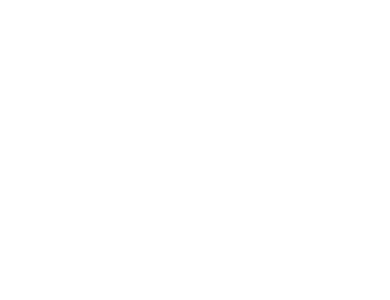
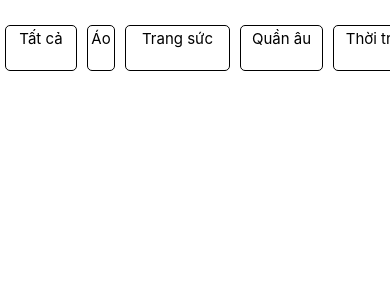
Before and after one commit to Tin-N/DuAnTotNghiep, a React Native app in the folder AwesomeProject/: screen / in a window 390 px wide. Shown: the top 300 px of the page. Built offline with nearby package versions, Linux system fonts and the light colour scheme.

Commit message:
nhat-commit

```diff
--- /dev/null
+++ b/AwesomeProject/src/component/CategoryList/CategoryList.js
@@ -0,0 +1,38 @@
+import { FlatList, StyleSheet, Text, View } from 'react-native'
+import React ,{useState,useRef} from 'react'
+import { fetchingData } from './data'
+import Item from './Item'
+const CategoryList = () => {
+// Vị trí trong flatlist
+const [index, setIndex] = useState(0);
+
+// Lấy vị trí hiện tại của phần tử trong flatlist
+const handleOnViewableItemsChanged = useRef(({ viewableItems }) => {
+  setIndex(viewableItems[0].index);
+}).current;
+
+const flatListRef = useRef(null);
+// Hàm ref cuộn flatlist tới vị trí được chọn từ pagination
+const scrollToIndex = index => {
+  // Sử dụng flatListRef để cuộn đến mục ở vị trí cụ thể
+  flatListRef.current.scrollToIndex({ index, animated: true });
+};
+
+  return (
+    <View style={{marginTop:20, width:'100%'}}>
+        <FlatList
+            showsHorizontalScrollIndicator={false}
+            ref={flatListRef}
+            onViewableItemsChanged={handleOnViewableItemsChanged}
+            snapToAlignment="center"
+            horizontal
+            data={fetchingData()}
+            renderItem={({item})=>(<Item data={item} setNewIndex={scrollToIndex}/>)}
+        />
+    </View>
+  )
+}
+
+export default CategoryList
+
+const styles = StyleSheet.create({})
--- /dev/null
+++ b/AwesomeProject/src/component/CategoryList/Item.js
@@ -0,0 +1,43 @@
+import React, { useState, useEffect } from 'react';
+import { View, Text } from 'react-native';
+
+const Item = (props) => {
+    const {data,indexP,setNewIndex} = props
+    const [index, setindex] = useState()
+  const [viewWidth, setViewWidth] = useState(0);
+  const [isChosen, setIsChosen] = useState(false);
+  const onHandlePress = index => {
+    setNewIndex(index);
+     // Gọi hàm callback để truyền dữ liệu lên cha
+  };
+  useEffect(() => {
+    // Đợi đến khi đoạn văn bản đã được hiển thị và có kích thước thật sự.
+    if (data.name.length > 0) {
+      setViewWidth(data.name.length);
+    }
+    if (data.name.length > 15) {
+        setViewWidth(data.name.length-5);
+      }
+  }, [data.name.length]);
+
+
+  return (
+    <View style={{
+    margin:5,
+    borderColor:'black',
+    borderWidth:1.5,
+    padding:2,
+    borderRadius:5,
+    backgroundColor:  'white',
+
+     }}>
+      <Text
+        onPress={() => {onHandlePress(data.id);}}
+        style={{ padding:1,width: (viewWidth*11),
+        textAlign:'center',alignContent:'center',
+        justifyContent:'center', fontSize:15}}>{data.name}</Text>
+    </View>
+  );
+};
+
+export default Item;
--- /dev/null
+++ b/AwesomeProject/src/component/CategoryList/data.js
@@ -0,0 +1,12 @@
+export const fetchingData =() =>{
+    const data = [
+        {id:0,name:'Tất cả'},
+        {id:1,name:'Áo'},
+        {id:2,name:'Trang sức'},
+        {id:3,name:'Quần âu'},
+        {id:4,name:'Thời trang thể thao'},
+        {id:5,name:'Dụng cụ thể thao'},
+        {id:6,name:'Phụ kiện máy tính - laptop'}
+    ]
+    return data;
+}
--- a/AwesomeProject/src/component/Seachbar/Searchbar.js
+++ b/AwesomeProject/src/component/Seachbar/Searchbar.js
@@ -1,12 +1,13 @@
-import { View, Text, TextInput,Image } from 'react-native'
+import { View, Text, TextInput, Image, TouchableOpacity } from 'react-native'
 import React from 'react'
-
+import { StyleSearch } from '../../css/Styles'
 const Searchbar = () => {
   return (
-    <View>
-      <TextInput/>
-      <Image
-      source={require('../../images/Searchbar/search.png')}/>
+    <View style={StyleSearch.viewSearchbar}>
+      <TextInput style={StyleSearch.textInput} placeholder='Searching for...'>
+      </TextInput>
+      <Image style={StyleSearch.iconSearch} source={require('../../images/Searchbar/search.png')} />
+
     </View>
   )
 }
--- a/AwesomeProject/src/css/Styles.js
+++ b/AwesomeProject/src/css/Styles.js
@@ -159,3 +159,124 @@ export const StyleHomeStore = StyleSheet.create({
       marginTop:5
   }
 })
+
+export const StyleSearch = StyleSheet.create({
+    menu: {
+        paddingTop: 50,
+        flexDirection: 'row',
+        marginLeft: 30,
+        marginRight: 30,
+    },
+    textTitle: {
+        textAlign: 'center',
+        color: 'black',
+        fontSize: 20,
+        paddingLeft: 90,
+        marginTop: -6
+    },
+    images: {
+        marginLeft: 80
+    },
+    touchOpa: {
+        marginLeft: 75
+    },
+    line: {
+        borderWidth: 1,
+        opacity: 0.03,
+        marginTop: 20
+    },
+    inputSearch: {
+        paddingLeft:30,
+        paddingRight:30,
+        paddingTop:30,
+        flexDirection:'row',
+        alignItems:'center',
+    },
+    viewSearchbar:{
+        backgroundColor: '#c0c0c03c',
+        alignSelf: 'center',
+        width: '90%',
+        flexDirection: 'row',
+        height:50,
+        marginLeft:30,
+        borderRadius:10,
+        marginRight:30,
+        marginTop:30,
+      }
+    ,
+    textInput: {
+        padding:10,
+        width:'90%',
+        borderRadius:10,
+        fontSize:15
+
+    },
+    iconSearch: {
+        alignSelf:'center'
+    },
+    boxSeller: {
+        marginTop: 30,
+        paddingLeft: 30,
+        paddingRight: 30,
+        flexDirection: 'row'
+    },
+    infoSeller: {
+        flexDirection: 'row',
+    },
+    boxNameSeller: {
+        width: 218,
+        marginLeft: 20
+    },
+    boxRate: {
+        flexDirection: 'row',
+        paddingTop: 10
+    },
+    textRate: {
+        fontSize: 20,
+        color: 'black',
+        marginTop: -5,
+        paddingLeft: 5
+    },
+    boxProductStore: {
+        flexDirection: 'row',
+        marginTop: 20,
+        marginLeft: 30,
+        justifyContent: 'space-between',
+        marginRight: 30
+    },
+    textTitleProduct: {
+        fontSize: 15
+    },
+    textCountProduct: {
+        color: 'black',
+        fontSize: 13
+    },
+    textitleProductSelling: {
+        fontSize: 20,
+        color: 'black'
+    },
+    productSelling: {
+        marginTop: 15,
+        marginLeft: 30,
+        marginRight: 30
+    },
+    boxSelling: {
+        backgroundColor: 'FAFAFA',
+        paddingLeft: 30,
+        paddingRight: 30,
+    },
+    boxProduct: {
+        backgroundColor: 'white',
+        borderRadius: 10,
+        padding: 10,
+        margin: 3,
+    },
+    reviewsProduct: {
+        flexDirection:'row',
+        alignItems:'center',
+        marginTop:5
+    },
+    flatlistHistory: {
+        marginTop:30
+    }
+})
--- a/AwesomeProject/src/screens/TestScreen.js
+++ b/AwesomeProject/src/screens/TestScreen.js
@@ -5,6 +5,9 @@ import SearchSuggestion from '../component/SearchSuggestions/SearchSuggestions';
 import NoResult from '../component/SearchSuggestions/NoResult';
 import { FetchData } from '../component/ProductList/data';
 import ProductList from '../component/ProductList/ProductList';
+import Searchbar from '../component/Seachbar/Searchbar';
+import Item from '../component/CategoryList/Item';
+import CategoryList from '../component/CategoryList/CategoryList';
 const TestScreen = () => {
   const [column, setcolumn] = useState(2)
   return (
@@ -27,7 +30,8 @@ const TestScreen = () => {
       showsHorizontalScrollIndicator={false}
 
       /> */}
-
+      {/* <Searchbar/> */}
+      <CategoryList/>
     </View>
   );
 };
```
